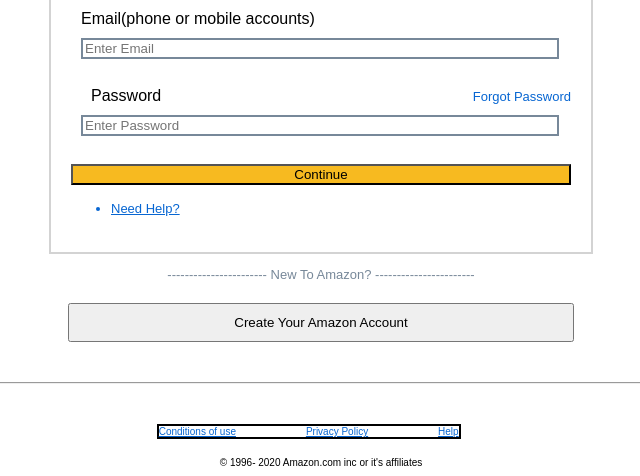
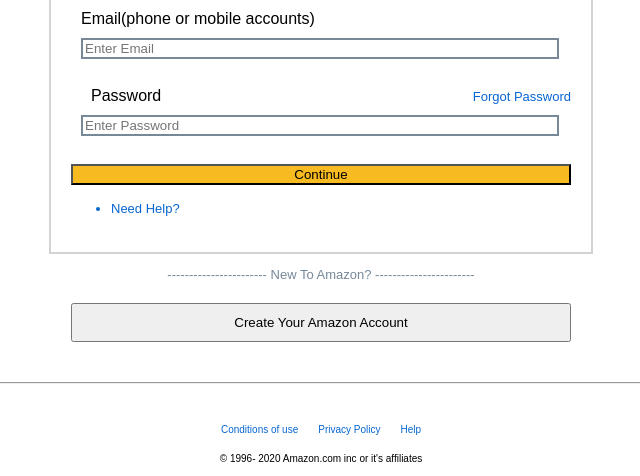
Before and after one commit to graceca87/homework-day2, a plain HTML site: page HW_html&css/index.html in a window 1280 px wide. Shown: the part 372-848 px from the top of the page, without its empty margins (319-959 px from the left). Drawn offline with Linux system fonts and the light colour scheme.

Commit message:
corrected alignment for container-2

```diff
--- a/HW_html&css/main.css
+++ b/HW_html&css/main.css
@@ -62,7 +62,7 @@
 #create-account-button{
     display: flex;
     flex-direction: column;
-    width: 40%;
+    width: 500px;
     margin: 0px;
 }
 #top-image{
@@ -74,15 +74,13 @@
 }
 #container-2{
     display: flex;
-    border: 2px solid black;
-    justify-content: space-between;
-    width: 300px;
-    margin-left: 37%;
+    justify-content: center;
+    gap: 10px;
     font-size:x-small;
-
 }
 a{
     color: rgb(7, 102, 210);
+    text-decoration: none;
 
 }
 footer{
```
